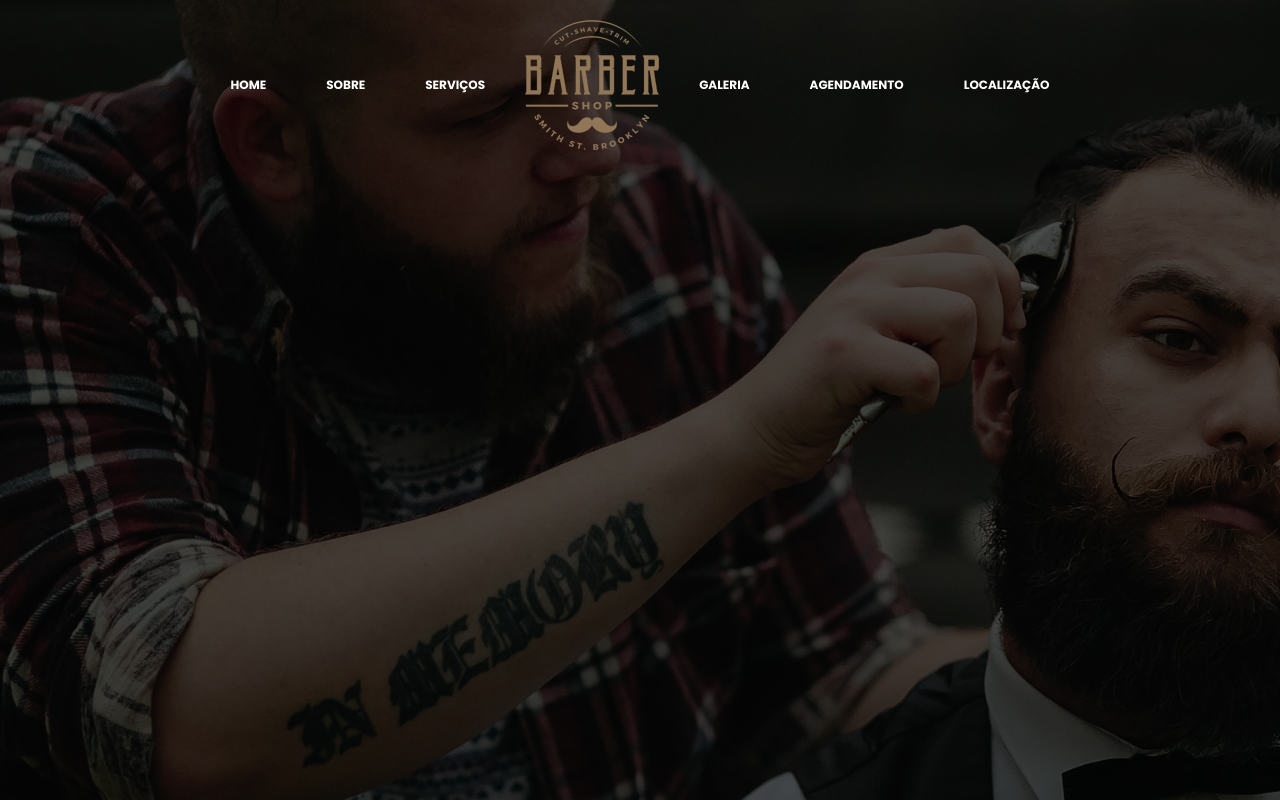
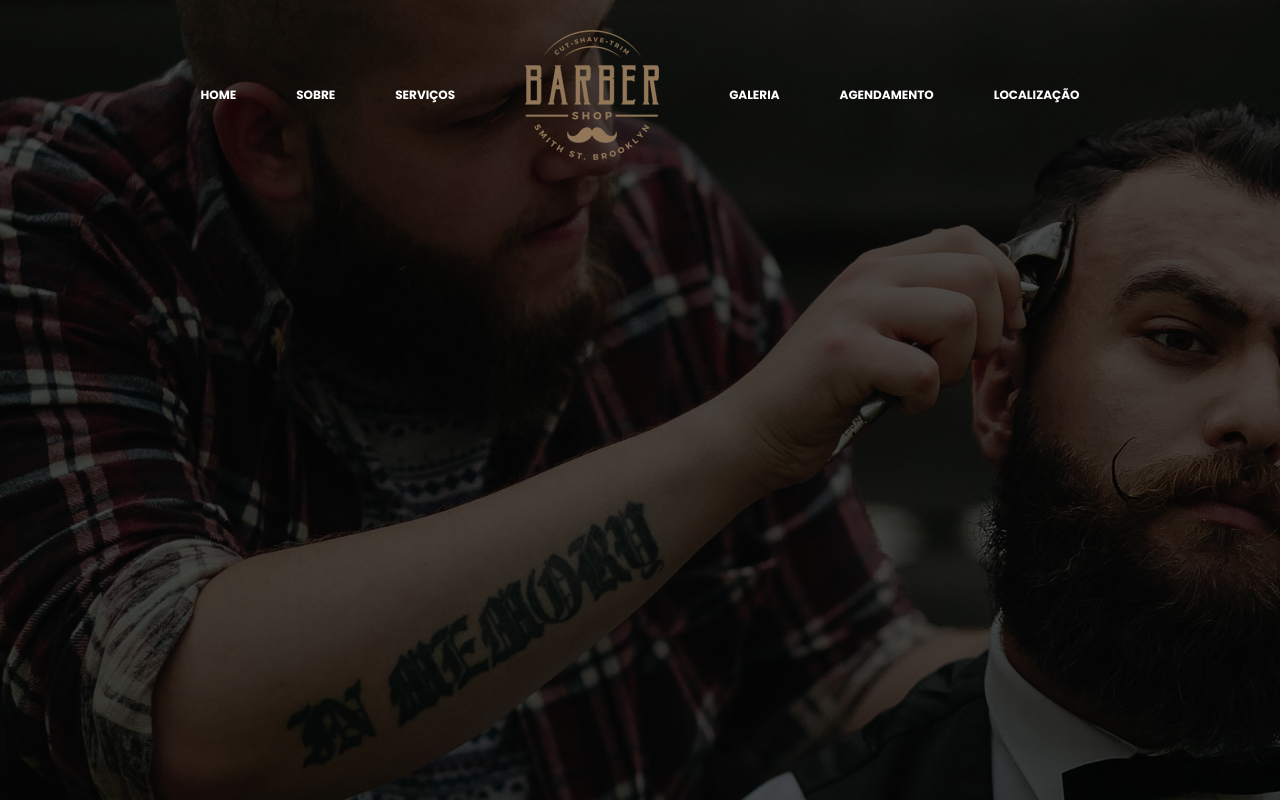
Before and after one commit to Matheusfarmaceutico/Stack2, a plain HTML site: page 12 - Projeto-barber-shop/index.html in a window 1280 px wide. Drawn offline with Linux system fonts and the light colour scheme.

Commit message:
Menu-refeito-finalizado

```diff
--- a/12 - Projeto-barber-shop/css/style.css
+++ b/12 - Projeto-barber-shop/css/style.css
@@ -1,52 +1,49 @@
 :root {
-    --color-primary: #917758;
+    --color-primary: #917758
 }
 * {
+    margin: 0;
     padding: 0;
-    margin: 0;
     box-sizing: border-box;
 }
-body  {
+body {
     font-family: 'Poppins', sans-serif;
 }
+
 .home {
     background-size: cover;
     background-image: url(../images/bg-home.jpg);
     height: 100vh;
 }
-
-.header {
-    padding: 20px 0;
+.home .header {
+    padding: 30px 0;
 }
-.home .header .nav {
+.home .header .nav ul {
     display: flex;
+    list-style: none;
     justify-content: center;
 }
-.home .header .nav ul{
+.home .header .nav ul li {
+    margin: 0 10px;
     display: flex;
-    list-style: none;
+    text-transform: uppercase;
+    align-items: center;
 }
 
-.home .header .nav ul li{
-    display: flex;
-    align-items: center;
-    margin: 0 10px;
-
+.home .header .nav ul li a {
+    color: white;
+   font-size: 12px;
+   font-weight: bolder;
+   text-decoration: none;
+   padding: 20px;
 
 }
-.home .header .nav ul li a{
-    color: white;
-    text-transform: uppercase;
-    font-size: 12px;
-    font-weight: bold;
-    text-decoration: none;
-    padding: 20px;
+.home .header .nav ul li a:hover {
+
+    border-bottom: 1px solid var(--color-primary);
 
 }
 
-.home .header .nav ul li a:hover{
-    border-bottom: 1px solid var(--color-primary);
-    color: var(--color-primary);
-
-
+.home .header .nav ul li .logo {
+    margin: 0 30px
 }
--- a/12 - Projeto-barber-shop/index.html
+++ b/12 - Projeto-barber-shop/index.html
@@ -25,7 +25,7 @@
                         <a href="#">Serviços</a>
                     </li>
                     <li>
-                        <img src="images/logo.png" alt="logo-barber-shop">
+                        <img src="images/logo.png" alt="logo barber Shop" class="logo">
                     </li>
                     <li>
                         <a href="#">Galeria</a>
@@ -36,6 +36,7 @@
                     <li>
                         <a href="#">Localização</a>
                     </li>
+
                 </ul>
             </nav>
         </header>
```
